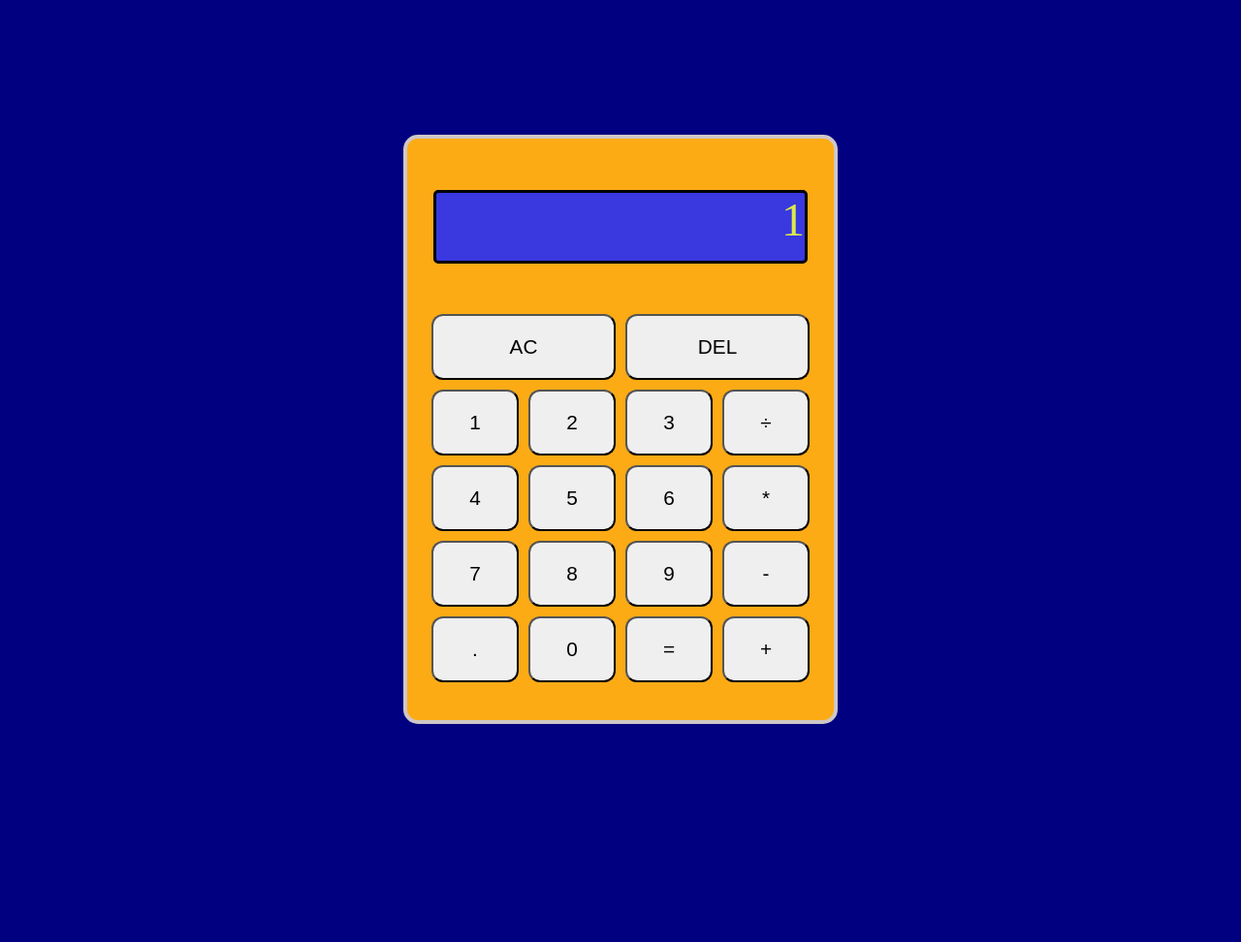
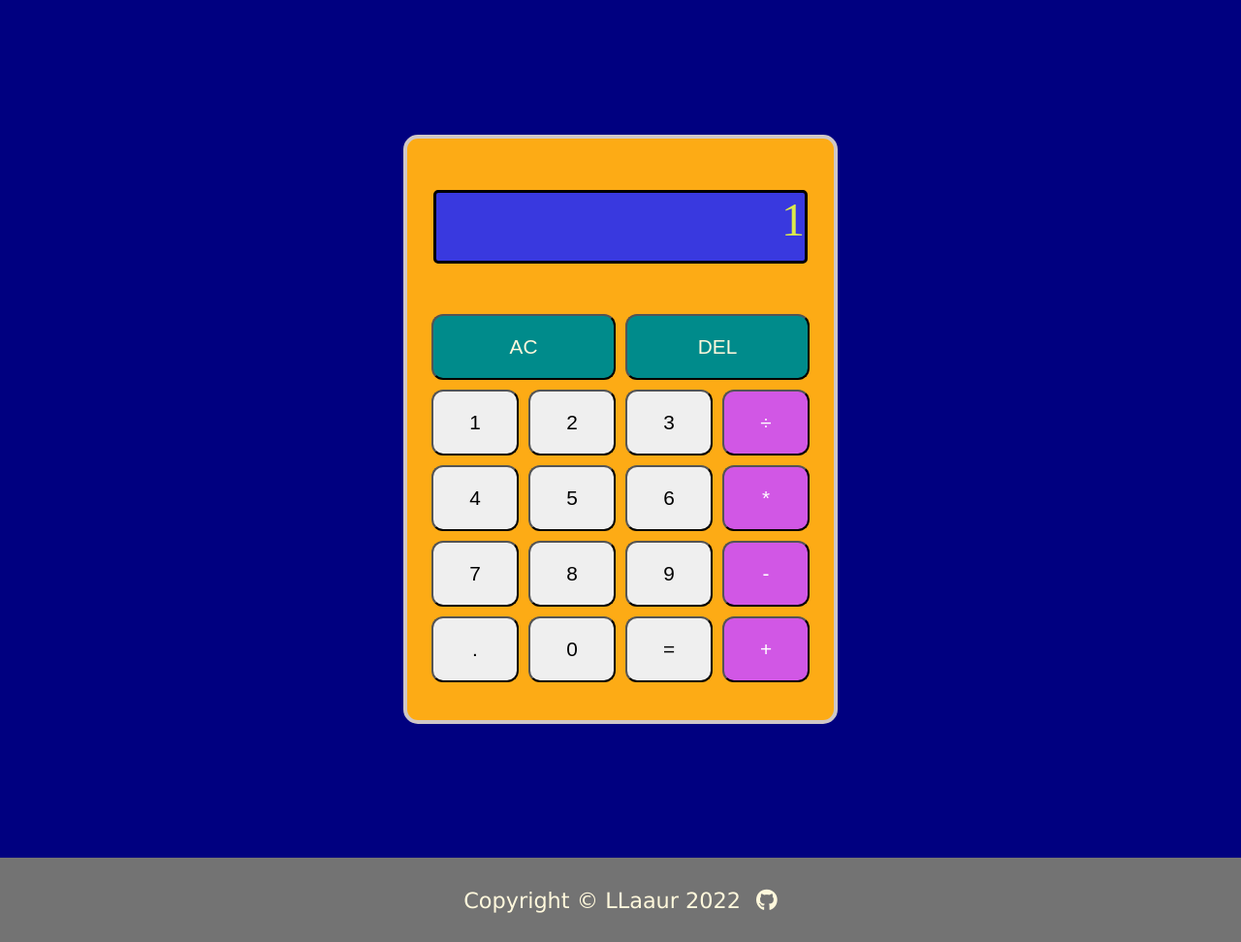
Before and after one commit to LLaaur/WebCalculator, a plain HTML site: page index.html in a window 1280 px wide. Shown: the whole page at 97% size. Before the commit the page ends 885 px from the top, so only its background shows below. Drawn offline with Linux system fonts and the light colour scheme.

Commit message:
add styling

```diff
--- a/index.html
+++ b/index.html
@@ -6,7 +6,12 @@
     <meta name="viewport" content="width=device-width, initial-scale=1.0">
     <title>Calculator</title>
 
+
     <link rel="stylesheet" href="style.css">
+
+    <script src="https://kit.fontawesome.com/6d885b0aff.js" crossorigin="anonymous"></script>
+
+
 </head>
 <body>
 
@@ -19,24 +24,29 @@
                 <button>1</button>
                 <button>2</button>
                 <button>3</button>
-                <button>÷</button>
+                <button class="operator">÷</button>
                 <button>4</button>
                 <button>5</button>
                 <button>6</button>
-                <button>*</button>
+                <button class="operator">*</button>
                 <button>7</button>
                 <button>8</button>
                 <button>9</button>
-                <button>-</button>
-                <button>.</button>
+                <button class="operator">-</button>
+                <button class="decimal">.</button>
                 <button>0</button>
-                <button>=</button>
-                <button>+</button>
+                <button class="equals">=</button>
+                <button class="operator">+</button>
             </div>
         </div>
     </div>
 
-    <footer></footer>
+    <footer>
+        <p>Copyright © LLaaur 2022</p>
+        <a href="https://github.com/LLaaur">
+            <i class="fa-brands fa-github"></i>
+        </a>
+    </footer>
 
 </body>
 
--- a/style.css
+++ b/style.css
@@ -49,6 +49,43 @@ button{
     cursor: pointer;
 }
 
+button:hover{
+    transform: scale(1.1);
+    transition: 0.2s ease-out;
+}
+
 button.row2{
     grid-column: span 2;
+    background-color: darkcyan;
+    color: cornsilk;
 }
+
+
+.operator{
+    background-color: #d157e5;
+    color: #ffffff;
+}
+
+footer{
+    background-color: rgb(115 115 115);
+    width: 100%;
+    height: 87px;
+    display: flex;
+    align-items: center;
+    justify-content: center;
+    font-size: 1.4rem;
+    color: cornsilk;
+    font-family: verdana;
+    font-weight: 100;
+}
+
+.fa-brands{
+    margin-left: 1rem;
+    cursor: pointer;
+    color: cornsilk;
+}
+
+.fa-brands:hover{
+    transform: scale(2);
+    transition: 0.3s ease-out;
+}
```
